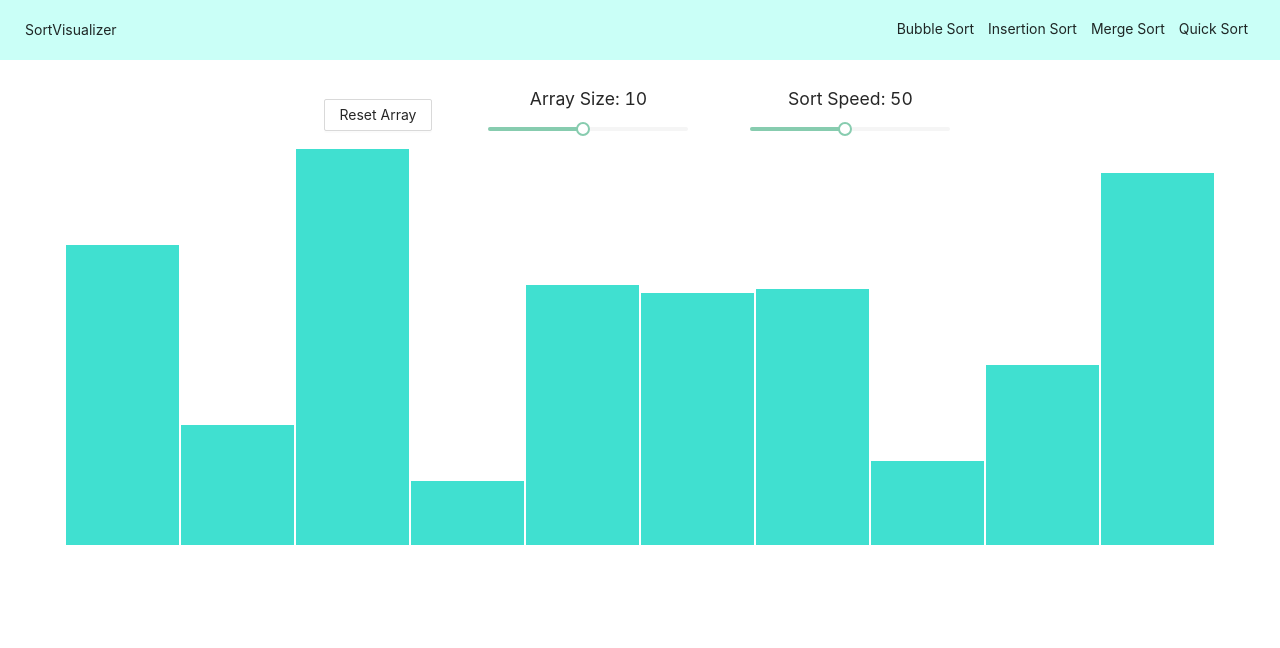
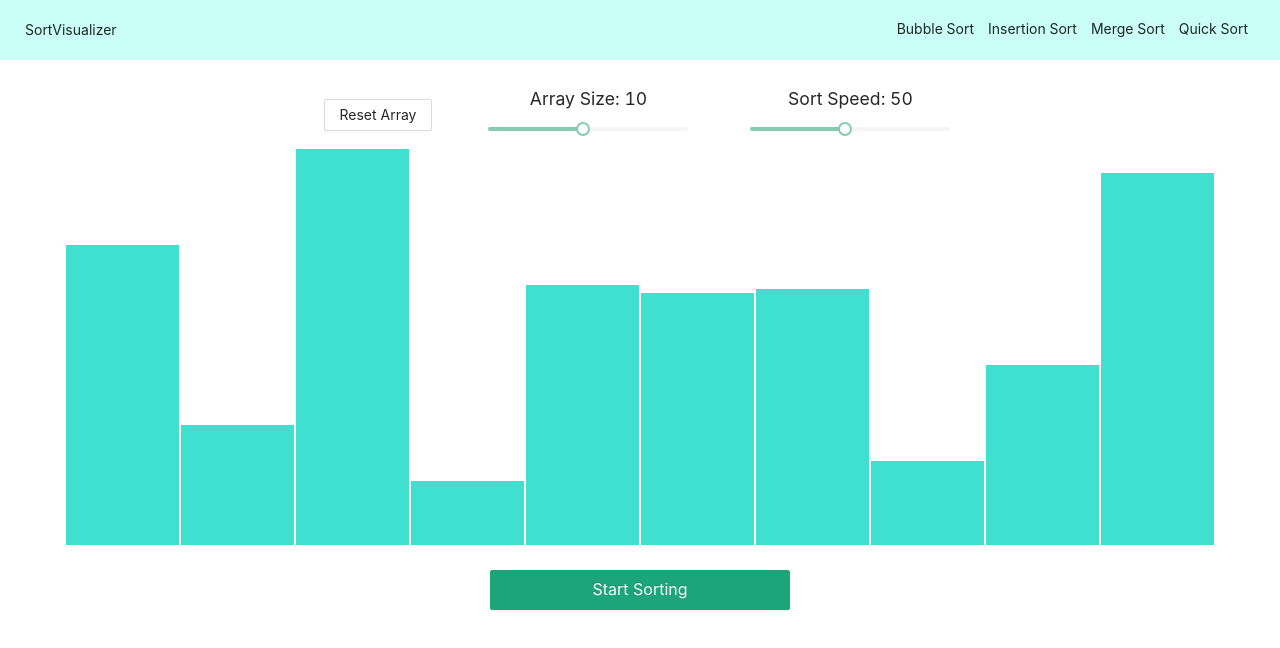
Before and after one commit to DDropping/SortingVisualizer, a React (Create React App) app: page / in a window 1280 px wide. Both pictures are taken after a click on the element "Merge Sort". Shown: the top 648 px of the page. Built offline with nearby package versions, Linux system fonts and the light colour scheme.

Commit message:
Create sort button

```diff
--- a/src/components/mergeSort/index.js
+++ b/src/components/mergeSort/index.js
@@ -1,7 +1,7 @@
 import React, { useState, useEffect } from "react";
 import { Button } from "antd";
 
-import { Container, ColumnWrapper, Column } from "./style";
+import { Container, ColumnWrapper, Column, ButtonWrapper } from "./style";
 import { mergeSortHandler } from "../../algorithms/mergeSort";
 
 const Index = ({ array, size, sortSpeed }) => {
@@ -57,6 +57,20 @@ const Index = ({ array, size, sortSpeed }) => {
           );
         })}
       </Container>
+      <ButtonWrapper>
+        <Button
+          block
+          type="primary"
+          size="large"
+          style={{
+            maxWidth: "300px",
+            margin: "25px",
+          }}
+          onClick={startAnimation}
+        >
+          Start Sorting
+        </Button>
+      </ButtonWrapper>
     </div>
   );
 };
--- a/src/components/mergeSort/style.js
+++ b/src/components/mergeSort/style.js
@@ -24,3 +24,8 @@ export const Column = styled.div`
   margin-top: 10%;
   margin: 0 1px;
 `;
+
+export const ButtonWrapper = styled.div`
+  display: flex;
+  justify-content: center;
+`;
```
Also changed, not shown: 1 other file (tests, documents, lock files or other folders).
